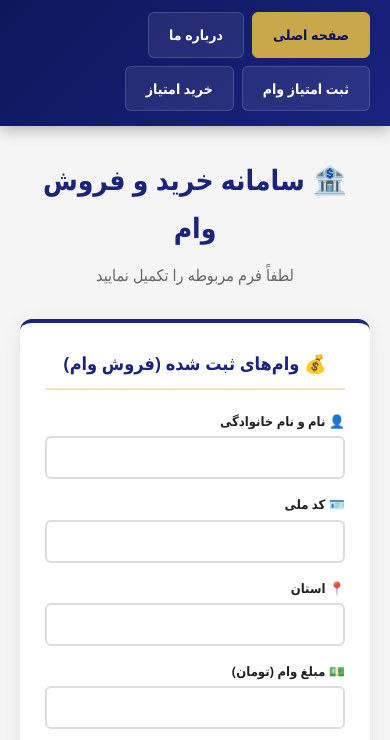
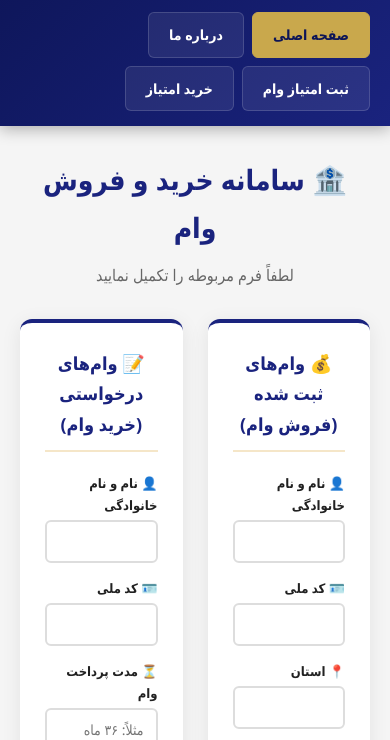
Before and after one commit to Ariaesmaeili/Ariaesmaeili.github.io, a plain HTML site: page index.html in a window 390 px wide. Shown: the part 59-799 px from the top of the page. Drawn offline with Linux system fonts and the light colour scheme.

Commit message:
Add files via upload

```diff
--- a/style.css
+++ b/style.css
@@ -90,9 +90,6 @@ body {
     margin: 0 auto;
 }
 
-@media (max-width: 768px) {
-    .dual-forms { grid-template-columns: 1fr; }
-}
 
 .form-card {
     background: var(--white);
```
